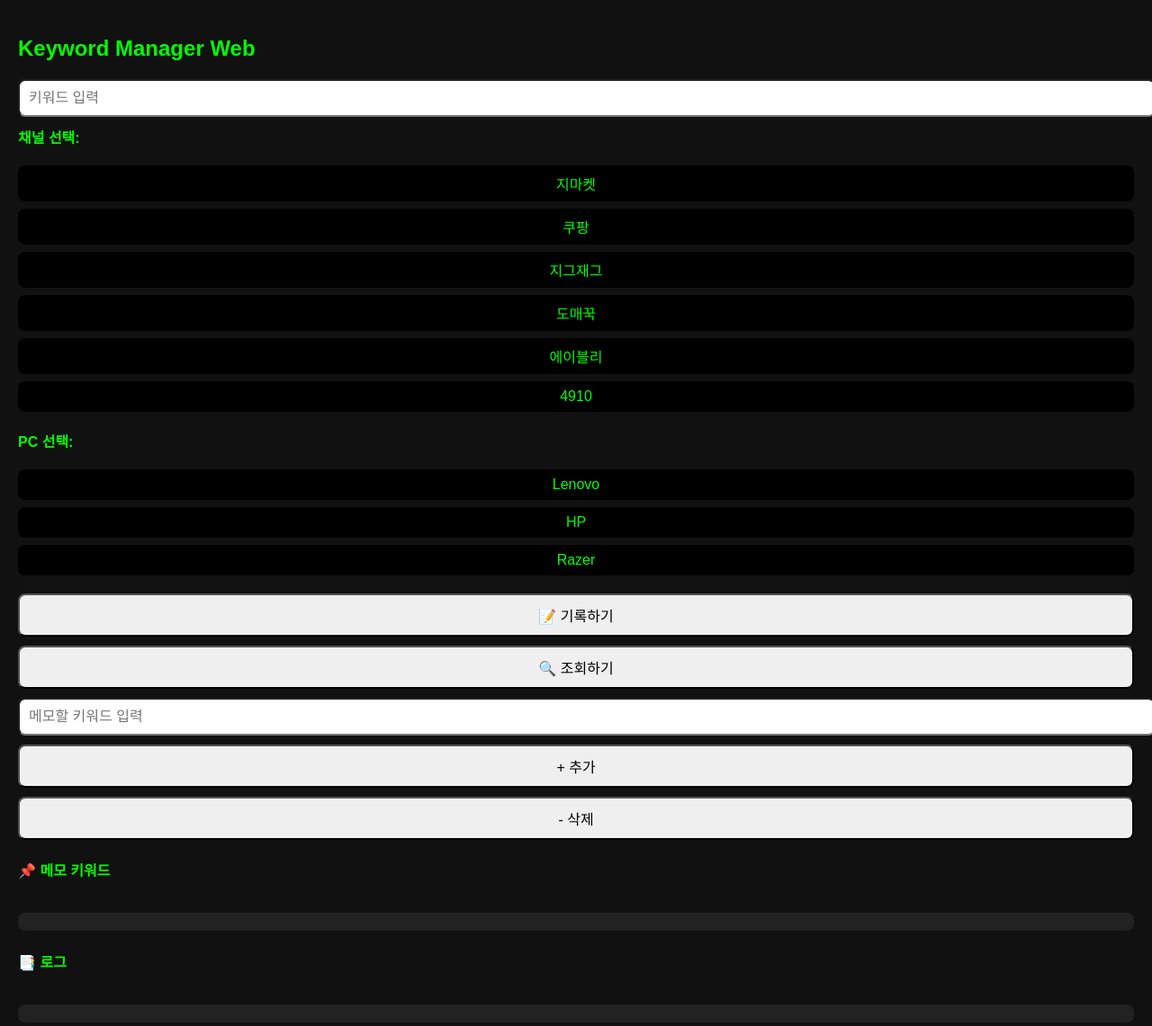
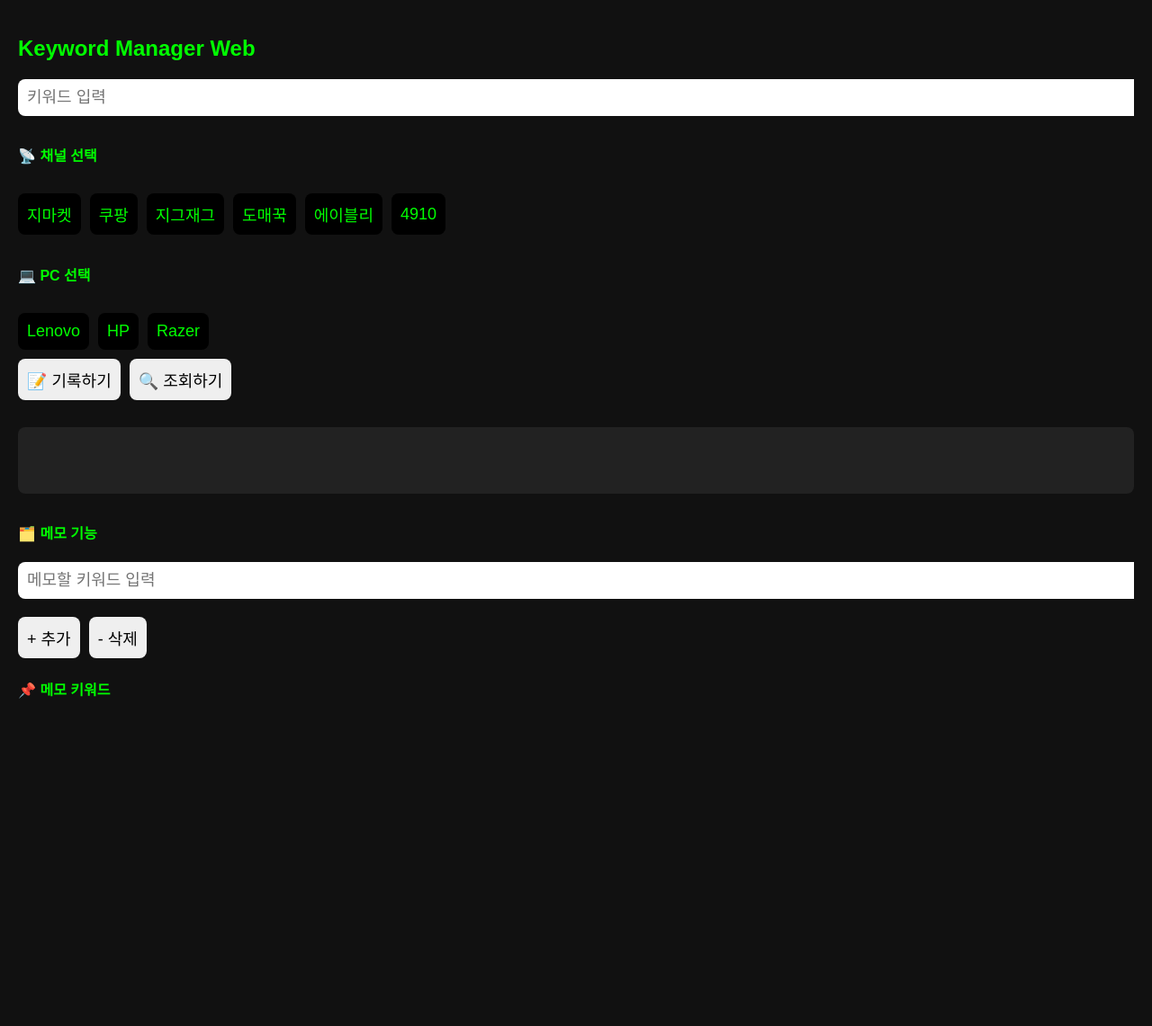
Before and after one commit to nanainternational/keywaordmanager-web, a Flask app: page / in a window 1280 px wide. Shown: the whole page at 90% size. Run offline with Flask 3, Linux system fonts and the light colour scheme; data that the repository does not hold is empty.

Commit message:
fix: 선택 버튼/덜덜 방지 최종 배포

```diff
--- a/templates/index.html
+++ b/templates/index.html
@@ -11,7 +11,7 @@
       background: #111;
       color: #0f0;
       font-family: sans-serif;
-      overflow: hidden;
+      overflow: hidden; /* 중복 스크롤 제거 */
     }
 
     .container {
@@ -26,60 +26,58 @@
       display: flex;
       flex-direction: column;
       gap: 10px;
+      flex: 1;
+      overflow-y: auto; /* 메인 영역만 스크롤 허용 */
+      overscroll-behavior: contain; /* 덜덜 방지 */
     }
 
-    input, button {
+    input {
       padding: 10px;
-      font-size: 16px;
+      font-size: 18px;
+      width: 100%;
       border-radius: 8px;
-      width: 100%;
+      border: none;
     }
 
-    .button-row {
+    .row {
       display: flex;
       gap: 10px;
       flex-wrap: wrap;
     }
 
-    .selector-row {
-      display: flex;
-      flex-wrap: wrap;
-      gap: 8px;
-      margin: 10px 0;
-    }
-
-    .selector-button {
-      padding: 8px 12px;
-      background: #000;
-      color: #0f0;
+    button {
+      padding: 10px;
+      font-size: 18px;
+      border-radius: 8px;
       border: none;
-      border-radius: 8px;
       cursor: pointer;
     }
 
-    .selector-button.selected {
-      background: #0f0;
-      color: #000;
+    .select-btn {
+      background: black;
+      color: #0f0;
     }
 
-    .memo-area, .log-area {
-      flex: 1;
-      overflow-y: auto;
+    .select-btn.selected {
+      background: #0f0;
+      color: #111;
+    }
+
+    .memo-input {
+      margin-bottom: 20px;
+      display: block;
+    }
+
+    .log {
       background: #222;
+      border-radius: 8px;
       padding: 10px;
-      margin-top: 15px;
-      overscroll-behavior: contain;
-      border-radius: 8px;
+      margin-top: 20px;
+      white-space: pre-wrap;
     }
 
     ul {
-      margin: 0;
-      padding: 0;
-    }
-
-    li {
-      list-style: none;
-      margin: 5px 0;
+      margin-top: 20px;
     }
   </style>
 </head>
@@ -87,41 +85,52 @@
   <div class="container">
     <h2>Keyword Manager Web</h2>
     <form method="POST">
+      <!-- ✅ 키워드 입력 -->
       <input name="keyword" value="{{ keyword }}" placeholder="키워드 입력" />
 
       <!-- ✅ 채널 선택 -->
-      <div><strong>채널 선택:</strong></div>
-      <div class="selector-row">
-        {% for channel in channels %}
-          <button type="submit" name="selected_channel" value="{{ channel }}" class="selector-button {% if channel == selected_channel %}selected{% endif %}">{{ channel }}</button>
+      <h4>📡 채널 선택</h4>
+      <div class="row" id="channel-buttons">
+        <button type="button" class="select-btn" onclick="selectOption('channel', '지마켓', this)">지마켓</button>
+        <button type="button" class="select-btn" onclick="selectOption('channel', '쿠팡', this)">쿠팡</button>
+        <button type="button" class="select-btn" onclick="selectOption('channel', '지그재그', this)">지그재그</button>
+        <button type="button" class="select-btn" onclick="selectOption('channel', '도매꾹', this)">도매꾹</button>
+        <button type="button" class="select-btn" onclick="selectOption('channel', '에이블리', this)">에이블리</button>
+        <button type="button" class="select-btn" onclick="selectOption('channel', '4910', this)">4910</button>
+      </div>
+
+      <!-- ✅ PC 선택 -->
+      <h4>💻 PC 선택</h4>
+      <div class="row" id="pc-buttons">
+        <button type="button" class="select-btn" onclick="selectOption('pc', 'Lenovo', this)">Lenovo</button>
+        <button type="button" class="select-btn" onclick="selectOption('pc', 'HP', this)">HP</button>
+        <button type="button" class="select-btn" onclick="selectOption('pc', 'Razer', this)">Razer</button>
+      </div>
+
+      <!-- ✅ 기록/조회 -->
+      <div class="row">
+        <button name="action" value="record">📝 기록하기</button>
+        <button name="action" value="check">🔍 조회하기</button>
+      </div>
+
+      <!-- ✅ 로그 -->
+      <div class="log">
+        {% for line in log %}
+          {{ line }}<br />
         {% endfor %}
       </div>
 
-      <!-- ✅ PC 선택 -->
-      <div><strong>PC 선택:</strong></div>
-      <div class="selector-row">
-        {% for pc in pcs %}
-          <button type="submit" name="selected_pc" value="{{ pc }}" class="selector-button {% if pc == selected_pc %}selected{% endif %}">{{ pc }}</button>
-        {% endfor %}
+      <!-- ✅ 메모 기능 -->
+      <div>
+        <h4>🗂️ 메모 기능</h4>
+        <input class="memo-input" name="memo_keyword" placeholder="메모할 키워드 입력" />
+
+        <div class="row">
+          <button name="action" value="add_memo">+ 추가</button>
+          <button name="action" value="delete_memo">- 삭제</button>
         </div>
 
-      <!-- ✅ 기록 & 조회 -->
-      <div class="button-row">
-        <button type="submit" name="action" value="record">📝 기록하기</button>
-        <button type="submit" name="action" value="check">🔍 조회하기</button>
-      </div>
-
-      <!-- ✅ 메모 추가/삭제 -->
-      <input name="memo_keyword" placeholder="메모할 키워드 입력" />
-      <div class="button-row">
-        <button type="submit" name="action" value="add_memo">+ 추가</button>
-        <button type="submit" name="action" value="delete_memo">- 삭제</button>
-      </div>
-    </form>
-
-    <!-- ✅ 메모 리스트 -->
         <h4>📌 메모 키워드</h4>
-    <div class="memo-area">
         <ul>
           {% for memo in memo_list %}
             <li>{{ memo }}</li>
@@ -129,13 +138,24 @@
         </ul>
       </div>
 
-    <!-- ✅ 로그 -->
-    <h4>📑 로그</h4>
-    <div class="log-area">
-      {% for line in log %}
-        {{ line }}<br>
-      {% endfor %}
+      <!-- ✅ 선택값 hidden -->
+      <input type="hidden" name="selected_channel" id="selected_channel">
+      <input type="hidden" name="selected_pc" id="selected_pc">
+    </form>
   </div>
-  </div>
+
+  <!-- ✅ 선택 처리 JS -->
+  <script>
+    function selectOption(type, value, btn) {
+      if (type === 'channel') {
+        document.getElementById('selected_channel').value = value;
+        document.querySelectorAll('#channel-buttons .select-btn').forEach(b => b.classList.remove('selected'));
+      } else {
+        document.getElementById('selected_pc').value = value;
+        document.querySelectorAll('#pc-buttons .select-btn').forEach(b => b.classList.remove('selected'));
+      }
+      btn.classList.add('selected');
+    }
+  </script>
 </body>
 </html>
```
Lines whose indentation alone changed are shown as unchanged.
